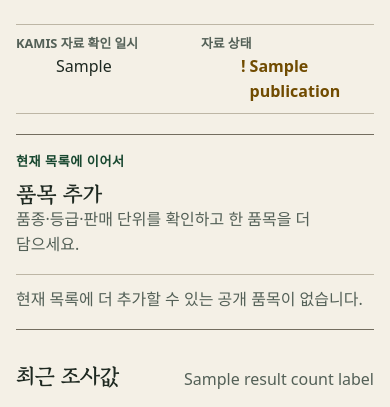
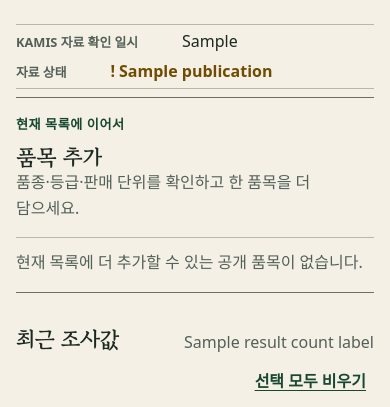
Before and after one commit to seungwoo7050/audience-foundry-grocery-seasonality, a Django app: template grocery/templates/grocery/selection.html in a window 390 px wide. Shown: the part 330-737 px from the top of the page. Run offline with Django 5.2, Linux system fonts and the light colour scheme; the template is opened without the code that fills it: most values are stand-ins (such as "Sample title", 1, 10 or a date in 2020).

Commit message:
fix(frontend): reveal the first catalog record on mobile
Treat item-name search as a secondary no-JS disclosure, compact publication metadata, and stack narrow comparison and regional facts. The 390px ready catalog now shows its first complete record before scrolling, while detail and regional surfaces remain overflow-free and keep focused validation recovery.

```diff
--- a/grocery/static/grocery/app.css
+++ b/grocery/static/grocery/app.css
@@ -442,6 +442,36 @@
   border-bottom: 1px solid var(--color-border);
 }
 
+.catalog-search {
+  border-bottom: 1px solid var(--color-border);
+}
+
+.catalog-search summary {
+  display: flex;
+  min-height: 2.75rem;
+  align-items: center;
+  justify-content: space-between;
+  padding-block: var(--space-2);
+  color: var(--color-brand-strong);
+  cursor: pointer;
+  font-weight: 800;
+}
+
+.catalog-search summary::after {
+  content: "+";
+  font-size: 1.15rem;
+  line-height: 1;
+}
+
+.catalog-search[open] summary::after {
+  content: "−";
+}
+
+.catalog-search .search-form {
+  padding-block: var(--space-3);
+  border-top: 1px solid var(--color-border);
+}
+
 .catalog-options {
   margin-top: var(--space-3);
   border-top: 1px solid var(--color-border);
@@ -1748,6 +1778,50 @@
     background: var(--color-brand-soft);
   }
 
+}
+
+@media (max-width: 39.98rem) {
+  .page-heading--catalog {
+    margin-bottom: var(--space-4);
+  }
+
+  .search-panel h2 {
+    margin-bottom: var(--space-2);
+  }
+
+  .publication-summary {
+    display: flex;
+    flex-wrap: wrap;
+    gap: var(--space-1) var(--space-4);
+    margin-bottom: var(--space-2);
+    padding-block: var(--space-1);
+  }
+
+  .publication-summary div {
+    display: flex;
+    min-width: min(100%, 10rem);
+    flex: 1 1 auto;
+    align-items: baseline;
+    gap: var(--space-1);
+  }
+
+  .comparison-row__facts {
+    grid-template-columns: minmax(0, 1fr);
+  }
+
+  .comparison-field--difference,
+  .comparison-field--date {
+    grid-column: auto;
+  }
+
+  .region-row {
+    grid-template-columns: minmax(0, 1fr);
+  }
+
+  .region-row h3,
+  .region-row__action {
+    grid-column: auto;
+  }
 }
 
 @media (min-width: 40rem) {
--- a/grocery/templates/grocery/catalog.html
+++ b/grocery/templates/grocery/catalog.html
@@ -56,6 +56,8 @@
       </nav>
     {% endif %}
 
+    <details class="catalog-search"{% if search_open or query_error %} open{% endif %}>
+      <summary>품목명으로 찾기</summary>
       <form class="search-form" action="{{ form_action|default:'' }}" method="get" role="search">
         <div class="field-group">
           <label for="catalog-query">품목명</label>
@@ -79,6 +81,7 @@
         {% if selected_sort and selected_sort != "name" %}<input type="hidden" name="sort" value="{{ selected_sort }}">{% endif %}
         <button class="button button--primary" type="submit">검색</button>
       </form>
+    </details>
 
     {% if period_options and direction_options and sort_options %}
       <details class="catalog-options"{% if filters_open or period_error or direction_error or sort_error %} open{% endif %}>
--- a/grocery/templates/grocery/detail.html
+++ b/grocery/templates/grocery/detail.html
@@ -31,7 +31,7 @@
     </div>
 
     {% if detail_state != "loading" and detail_state != "unavailable" and detail_state != "server_error" %}
-      <div class="current-price" aria-labelledby="current-price-heading">
+      <div class="current-price">
         <div class="current-price__heading">
           <p class="eyebrow">KAMIS 소매 조사 평균</p>
           <h2 id="current-price-heading">조사일 평균</h2>
--- a/grocery/views.py
+++ b/grocery/views.py
@@ -79,6 +79,7 @@
                 "period_error": "period" in form.errors,
                 "direction_error": "direction" in form.errors,
                 "sort_error": "sort" in form.errors,
+                "search_open": "q" in form.errors,
                 "filters_open": True,
                 "validation_errors": (
                     _validation_errors(
@@ -173,6 +174,7 @@
                 if not query
                 else None,
                 "selection_url": reverse("grocery:selection"),
+                "search_open": bool(query),
             }
         )
         response = render(request, "grocery/catalog.html", context)
@@ -331,6 +333,7 @@
         "selected_period_heading": period_labels[period],
         "selected_period_missing_label": f"{period_labels[period]}값 없음",
         "selected_sort_label": sort_labels[sort],
+        "search_open": False,
         "filters_open": period != "week" or direction != "all" or sort != "name",
         "period_options": _choice_options(PERIOD_CHOICES, period),
         "direction_options": _choice_options(DIRECTION_CHOICES, direction),
```
Lines whose indentation alone changed are shown as unchanged.
